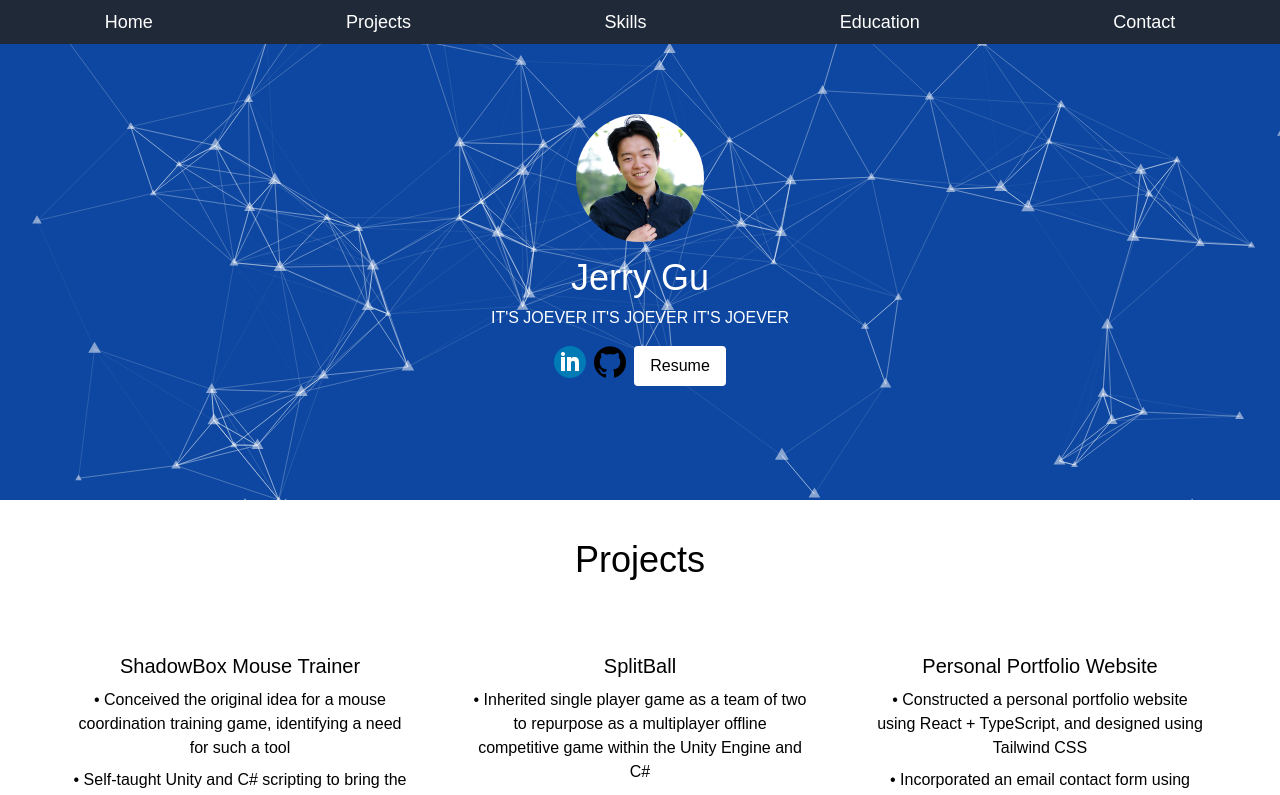
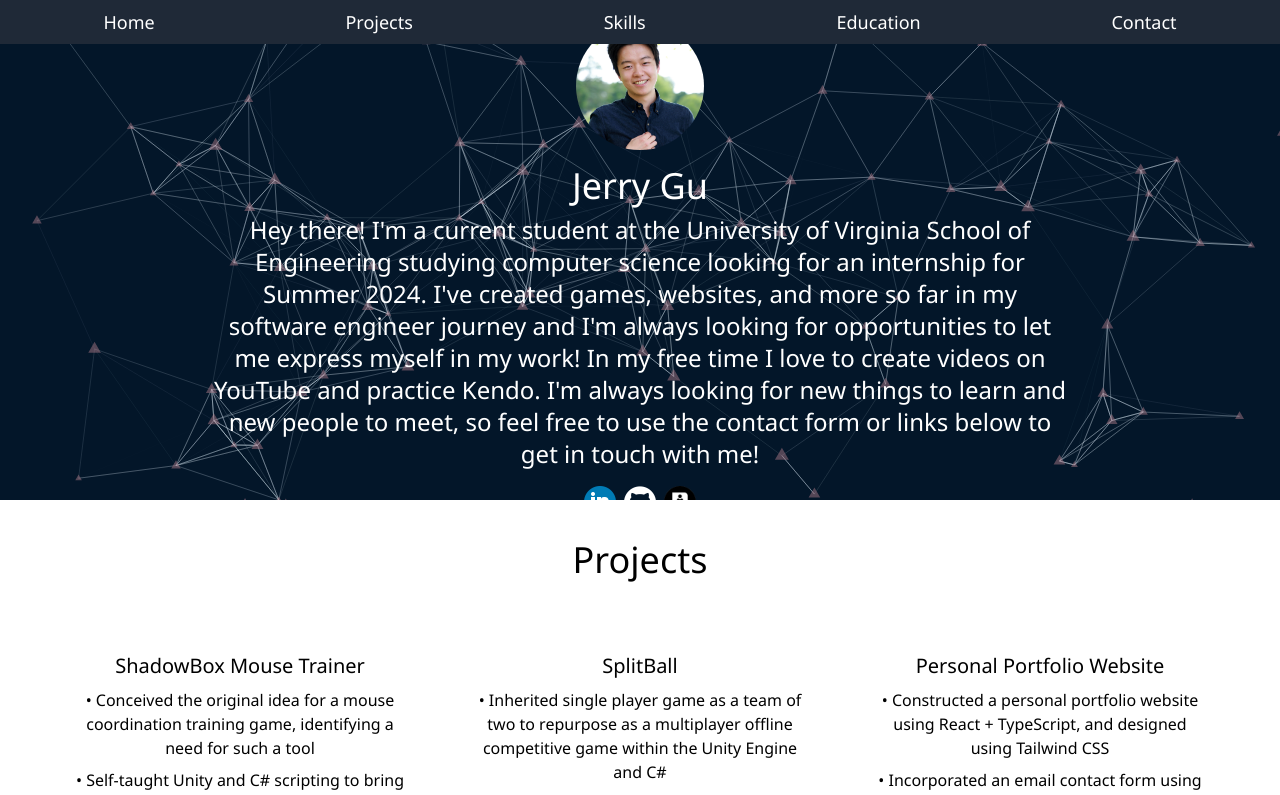
Before and after one commit to Jerry-Gu-SB/Jerry-Gu-SB.github.io, a React (Create React App) app in the folder portfolio/: page / in a window 1280 px wide. Shown: the top 795 px of the page. Built offline with nearby package versions, Linux system fonts and the light colour scheme.

Commit message:
home page adjustments

```diff
--- a/portfolio/src/components/Home.tsx
+++ b/portfolio/src/components/Home.tsx
@@ -31,7 +31,7 @@ const Home: React.FC = () => {
       background: {
         position: "top",
         color: {
-          value: "#0d47a1",
+          value: "#031629",
         },
       },
       fpsLimit: 120,
@@ -58,10 +58,10 @@ const Home: React.FC = () => {
       },
       particles: {
         color: {
-          value: "#ffffff",
+          value: "#a67584",
         },
         links: {
-          color: "#ffffff",
+          color: "#d4e2ed",
           distance: 150,
           enable: true,
           opacity: 0.5,
@@ -107,10 +107,15 @@ const Home: React.FC = () => {
       <img
         src={require("./images/profile.jpg")}
         alt="Your face"
-        className="w-32 h-32 rounded-full mb-4"
+        className="w-32 h-32 rounded-full mb-4 mt-10"
       />
-      <h1 className="text-4xl mb-2">Jerry Gu</h1>
-      <p className="text-center">IT'S JOEVER IT'S JOEVER IT'S JOEVER</p>
+      <div className="w-2/3 h-auto bg-gray">
+        <h1 className="text-4xl mb-2 ">Jerry Gu</h1>
+        <p className="text-center text-2xl">Hey there! I'm a current student at the University of Virginia School of Engineering studying computer science looking for an internship for Summer 2024.
+        I've created games, websites, and more so far in my software engineer journey and I'm always looking for opportunities to let me express myself in my work!
+        In my free time I love to create videos on YouTube and practice Kendo. I'm always looking for new things to learn and new people to meet, so feel free to use the contact form or links below to get in touch with me!
+        </p>
+      </div>
       <div className="mt-4 flex space-x-2">
         <a
           href="https://www.linkedin.com/in/jerry-gu-uva/"
@@ -138,9 +143,13 @@ const Home: React.FC = () => {
           href={require("./misc-files/Jerry_Gu_Resume.pdf")}
           target="_blank"
           rel="noopener noreferrer"
-          className="bg-white text-black px-4 py-2 rounded"
         >
-          Resume
+          <img
+            src={require("./images/resume.png")}
+            alt="Resume"
+            className="w-8 h-8"
+            />
+
         </a>
       </div>
     </div>
--- a/portfolio/src/index.css
+++ b/portfolio/src/index.css
@@ -3,7 +3,7 @@
 @tailwind utilities;
 
 .App {
-  font-family: sans-serif;
+  font-family: Segoe UI;
   text-align: center;
 }
 
```
Also changed, not shown: portfolio/src/components/images/github.png, portfolio/src/components/images/resume.png (added).
